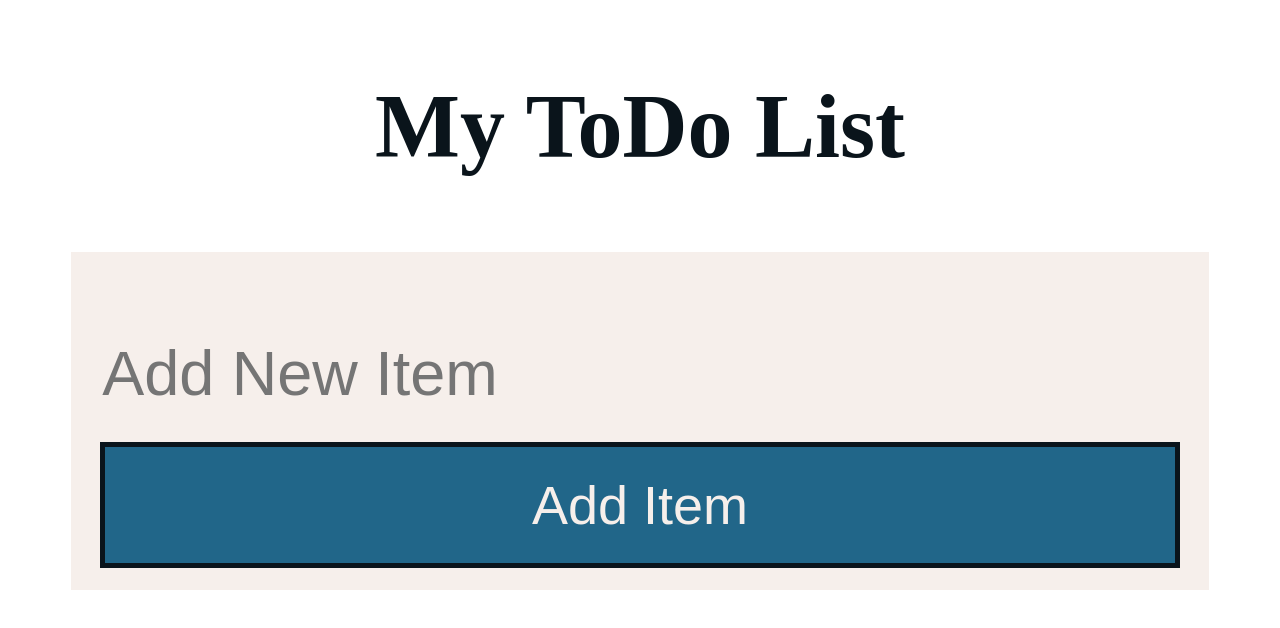
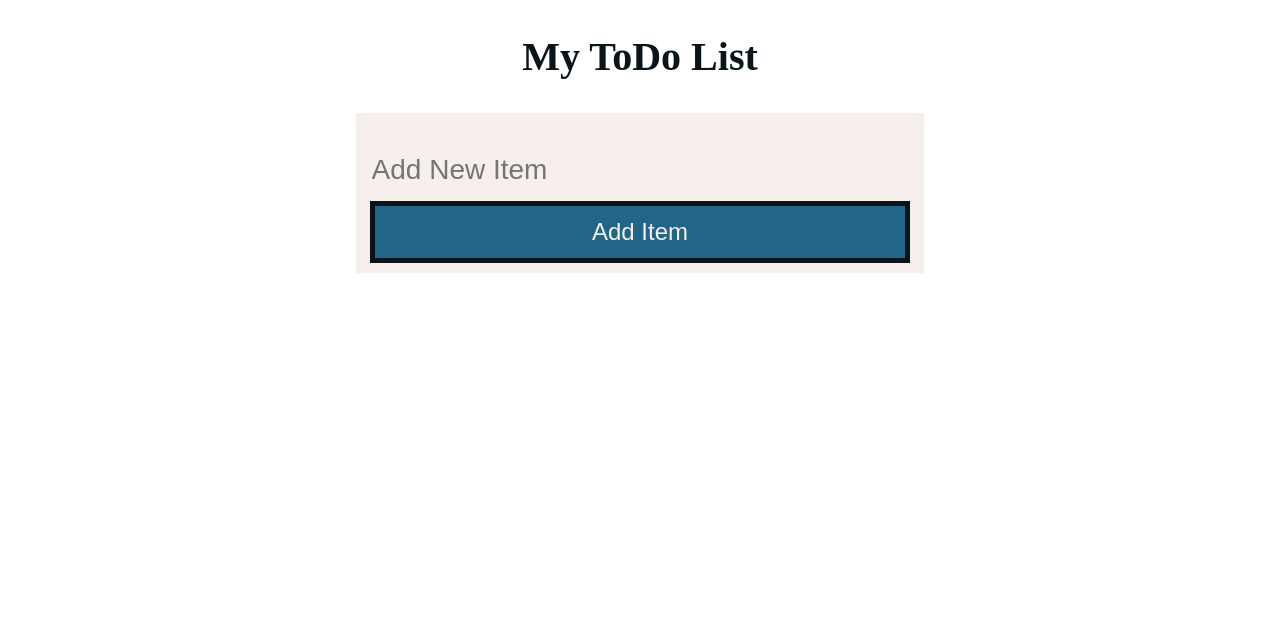
Before and after one commit to ambergkim/todo-list, a plain HTML site: page index.html in a window 1280 px wide. Drawn offline with Linux system fonts and the light colour scheme.

Commit message:
add some responsiveness

```diff
--- a/style.css
+++ b/style.css
@@ -59,3 +59,19 @@ button {
   background-color: #216689;
   border: solid 5px #0a141b;
 }
+
+@media screen and (orientation: landscape) {
+  section {
+    width: 80%;
+    margin: 0 auto;
+  }
+}
+@media screen and (min-width: 1000px) {
+  * {
+    font-size: 16px;
+  }
+  section {
+    width: 50%;
+    margin: 0 auto;
+  }
+}
```
